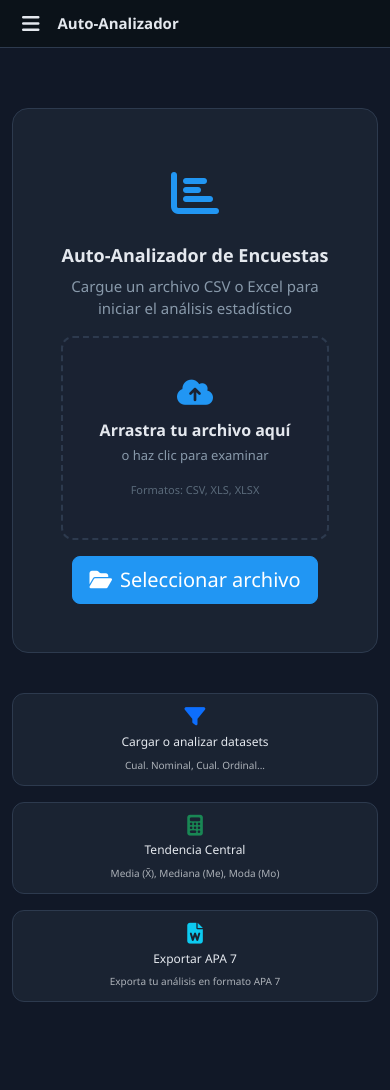
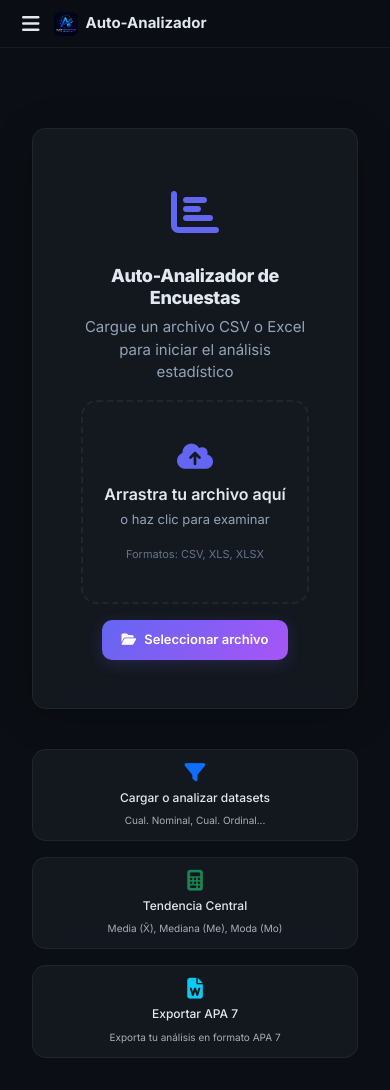
Before and after one commit to 1908piero/Sistema_Analizador0.1, a Flask app: page / in a window 390 px wide. Run offline with Flask 3, Linux system fonts and the light colour scheme.

Commit message:
feat: dark theme glassmorphism redesign + logo integration
- Replace UNAS circle with logo.jpeg (50x50 sidebar, 24x24 mobile bar)
- New color scheme: #0b0e14 dark bg, #161b22 glassmorphism cards
- Inter font, clean typography hierarchy
- Sidebar nav: gradient active state (#6366f1 -> #a855f7)
- Glassmorphism: backdrop-filter blur, border-radius 16px, box-shadow
- Buttons: gradient primary, subtle outline style
- Charts: dark bg #0b0e14, no grid, indigo/purple/cyan palette
- Desktop theme colors synced to new dark palette

```diff
--- a/webapp/static/css/style.css
+++ b/webapp/static/css/style.css
@@ -1,24 +1,32 @@
+@import url('https://fonts.googleapis.com/css2?family=Inter:wght@300;400;500;600;700;800&display=swap');
+
 :root {
-    --sidebar-bg: #0b1219;
-    --content-bg: #111827;
-    --card-bg: #1a2332;
-    --card-border: #2d3a4e;
-    --accent: #2196f3;
-    --accent-hover: #1976d2;
-    --text-primary: #e4e8ee;
-    --text-secondary: #8899aa;
-    --text-muted: #5a6a7a;
-    --success: #00b894;
-    --warning: #e17055;
+    --sidebar-bg: #0b0e14;
+    --content-bg: #0b0e14;
+    --card-bg: #161b22;
+    --card-glass: rgba(22, 27, 34, 0.85);
+    --card-border: rgba(255,255,255,0.06);
+    --accent: #6366f1;
+    --accent-hover: #4f46e5;
+    --accent-glow: rgba(99, 102, 241, 0.15);
+    --gradient-primary: linear-gradient(135deg, #6366f1, #a855f7);
+    --text-primary: #e2e8f0;
+    --text-secondary: #94a3b8;
+    --text-muted: #64748b;
+    --success: #10b981;
+    --warning: #f59e0b;
+    --danger: #ef4444;
 }
 
 body {
     background: var(--content-bg);
     color: var(--text-primary);
-    font-family: 'Segoe UI', system-ui, -apple-system, sans-serif;
+    font-family: 'Inter', 'Roboto', system-ui, -apple-system, sans-serif;
     overflow: hidden;
     margin: 0;
     padding: 0;
+    -webkit-font-smoothing: antialiased;
+    -moz-osx-font-smoothing: grayscale;
 }
 
 /* ============ MOBILE TOP BAR ============ */
@@ -40,7 +48,9 @@ body {
     left: 0;
     right: 0;
     height: 48px;
-    background: var(--sidebar-bg);
+    background: rgba(11, 14, 20, 0.95);
+    backdrop-filter: blur(12px);
+    -webkit-backdrop-filter: blur(12px);
     border-bottom: 1px solid var(--card-border);
     align-items: center;
     padding: 0 12px;
@@ -53,6 +63,13 @@ body {
     font-size: 20px;
     padding: 6px 10px;
     cursor: pointer;
+}
+.mobile-logo {
+    width: 24px;
+    height: 24px;
+    border-radius: 6px;
+    object-fit: cover;
+    margin-left: 4px;
 }
 .mobile-title {
     flex: 1;
@@ -420,11 +463,29 @@ body {
     background: var(--content-bg);
 }
 
+/* Scrollable area inside charts */
+.analysis-content .row {
+    margin-left: -8px;
+    margin-right: -8px;
+}
+
+.analysis-content .row > [class*="col-"] {
+    padding-left: 8px;
+    padding-right: 8px;
+}
+
+.container-fluid.p-4 {
+    padding: 32px !important;
+}
+
 /* Welcome / Index */
 .welcome-card {
-    background: var(--card-bg);
+    background: var(--card-glass);
+    backdrop-filter: blur(12px);
+    -webkit-backdrop-filter: blur(12px);
     border: 1px solid var(--card-border);
-    border-radius: 16px;
+    border-radius: 20px;
+    box-shadow: 0 8px 40px rgba(0,0,0,0.2);
 }
 
 .welcome-icon {
@@ -435,32 +496,31 @@ body {
 
 .welcome-title {
     color: var(--text-primary);
-    font-weight: 700;
+    font-weight: 800;
+    letter-spacing: -0.02em;
 }
 
 .welcome-subtitle {
     color: var(--text-secondary);
     font-size: 15px;
+    font-weight: 400;
 }
 
 .drop-zone {
     display: block;
     border: 2px dashed var(--card-border);
-    border-radius: 12px;
+    border-radius: 16px;
     padding: 40px 20px;
     cursor: pointer;
     transition: all 0.3s;
-    background: rgba(26, 35, 50, 0.5);
-}
-
-.drop-zone input[type="file"]:focus + .drop-icon {
-    outline: 2px solid var(--accent);
+    background: rgba(22, 27, 34, 0.5);
 }
 
 .drop-zone:hover,
 .drop-zone.drag-over {
     border-color: var(--accent);
-    background: rgba(33, 150, 243, 0.08);
+    background: rgba(99, 102, 241, 0.06);
+    box-shadow: 0 0 30px rgba(99, 102, 241, 0.08);
 }
 
 .drop-icon {
@@ -497,14 +556,18 @@ body {
 }
 
 .feature-card {
-    background: var(--card-bg);
+    background: var(--card-glass);
+    backdrop-filter: blur(8px);
+    -webkit-backdrop-filter: blur(8px);
     border: 1px solid var(--card-border);
-    border-radius: 12px;
-    transition: transform 0.2s;
+    border-radius: 14px;
+    transition: all 0.25s ease;
 }
 
 .feature-card:hover {
-    transform: translateY(-2px);
+    transform: translateY(-3px);
+    border-color: rgba(99, 102, 241, 0.2);
+    box-shadow: 0 8px 30px rgba(99, 102, 241, 0.1);
 }
 
 /* Analysis Layout */
@@ -771,67 +872,85 @@ body {
 
 .sampling-form .form-control,
 .sampling-form .form-select {
-    background: var(--card-bg);
+    background: rgba(22, 27, 34, 0.8);
     border: 1px solid var(--card-border);
     color: var(--text-primary);
     font-size: 14px;
+    border-radius: 10px;
+    transition: border-color 0.2s, box-shadow 0.2s;
 }
 
 .sampling-form .form-control:focus,
 .sampling-form .form-select:focus {
     border-color: var(--accent);
-    box-shadow: 0 0 0 0.2rem rgba(33, 150, 243, 0.25);
+    box-shadow: 0 0 0 2px rgba(99, 102, 241, 0.15);
 }
 
 /* Modal overrides */
 .modal-content {
-    background: var(--card-bg);
+    background: var(--card-glass);
+    backdrop-filter: blur(16px);
+    -webkit-backdrop-filter: blur(16px);
     border: 1px solid var(--card-border);
+    border-radius: 16px;
 }
 
 .modal-header {
     border-bottom: 1px solid var(--card-border);
+    padding: 16px 20px;
 }
 
 .modal-header .btn-close {
-    filter: invert(0.8);
+    filter: invert(0.6);
+}
+
+.modal-body {
+    padding: 20px;
 }
 
 /* Tables inside cards */
 .card {
-    background: var(--card-bg);
+    background: var(--card-glass);
+    backdrop-filter: blur(8px);
+    -webkit-backdrop-filter: blur(8px);
     border: 1px solid var(--card-border);
+    border-radius: 14px;
     color: var(--text-primary);
 }
 
 .table-dark {
-    --bs-table-bg: var(--card-bg);
+    --bs-table-bg: transparent;
     --bs-table-border-color: var(--card-border);
     color: var(--text-primary);
 }
 
 .table-dark th {
-    color: var(--accent);
-    border-bottom-color: var(--accent);
+    color: var(--text-secondary);
+    border-bottom-color: var(--card-border);
 }
 
 /* Alerts */
 .alert-info {
-    background: rgba(33, 150, 243, 0.1);
-    border-color: rgba(33, 150, 243, 0.3);
+    background: rgba(99, 102, 241, 0.1);
+    border-color: rgba(99, 102, 241, 0.15);
     color: var(--text-primary);
+    border-radius: 10px;
 }
 
 .alert-danger {
-    background: rgba(225, 112, 85, 0.1);
-    border-color: rgba(225, 112, 85, 0.3);
-    color: #e17055;
+    background: rgba(239, 68, 68, 0.1);
+    border-color: rgba(239, 68, 68, 0.15);
+    color: var(--danger);
+    border-radius: 10px;
 }
 
 /* Error card */
 .error-card {
-    background: var(--card-bg);
+    background: var(--card-glass);
+    backdrop-filter: blur(8px);
+    -webkit-backdrop-filter: blur(8px);
     border: 1px solid var(--card-border);
+    border-radius: 16px;
 }
 
 /* Spinner colors */
@@ -839,32 +958,50 @@ body {
     color: var(--accent) !important;
 }
 
+/* Selection color */
+::selection {
+    background: rgba(99, 102, 241, 0.3);
+    color: #fff;
+}
+
 /* Buttons */
 .btn-primary {
-    background: var(--accent);
-    border-color: var(--accent);
+    background: var(--gradient-primary);
+    border: none;
+    border-radius: 10px;
+    font-weight: 600;
+    font-size: 13px;
+    padding: 10px 20px;
+    transition: all 0.25s ease;
+    box-shadow: 0 4px 15px rgba(99, 102, 241, 0.2);
 }
 
 .btn-primary:hover {
-    background: var(--accent-hover);
-    border-color: var(--accent-hover);
+    transform: translateY(-1px);
+    box-shadow: 0 6px 25px rgba(99, 102, 241, 0.35);
 }
 
 .btn-outline-primary {
     color: var(--accent);
-    border-color: var(--accent);
+    border: 1.5px solid rgba(99, 102, 241, 0.3);
+    border-radius: 10px;
+    font-weight: 600;
+    font-size: 13px;
+    padding: 10px 20px;
+    background: transparent;
+    transition: all 0.25s ease;
 }
 
 .btn-outline-primary:hover {
-    background: var(--accent);
+    background: rgba(99, 102, 241, 0.1);
     border-color: var(--accent);
-    color: #fff;
+    color: var(--accent);
 }
 
 /* Scrollbar */
 ::-webkit-scrollbar {
-    width: 6px;
-    height: 6px;
+    width: 5px;
+    height: 5px;
 }
 
 ::-webkit-scrollbar-track {
@@ -872,12 +1009,12 @@ body {
 }
 
 ::-webkit-scrollbar-thumb {
-    background: var(--card-border);
-    border-radius: 3px;
+    background: rgba(99, 102, 241, 0.2);
+    border-radius: 10px;
 }
 
 ::-webkit-scrollbar-thumb:hover {
-    background: var(--text-muted);
+    background: rgba(99, 102, 241, 0.4);
 }
 
 /* Modal summary table */
--- a/webapp/templates/base.html
+++ b/webapp/templates/base.html
@@ -14,6 +14,7 @@
         <button class="hamburger-btn" id="menuToggle" aria-label="Menu">
             <i class="fas fa-bars"></i>
         </button>
+        <img src="{{ url_for('static', filename='logo.jpeg') }}" alt="Logo" class="mobile-logo">
         <span class="mobile-title">Auto-Analizador</span>
     </nav>
 
@@ -22,7 +23,7 @@
     <nav class="mobile-menu" id="mobileMenu">
         <div class="mobile-menu-header">
             <div class="logo-circle" style="width:60px;height:60px;margin:0 auto 8px;overflow:hidden;">
-                <img src="{{ url_for('static', filename='escudo_unas.png') }}" alt="UNAS" style="width:100%;height:100%;object-fit:contain;">
+                <img src="{{ url_for('static', filename='logo.jpeg') }}" alt="Logo" style="width:100%;height:100%;object-fit:cover;">
             </div>
             <h5>{{ _('app.full_title') }}</h5>
         </div>
@@ -47,8 +48,8 @@
         <!-- Desktop sidebar (hidden on mobile) -->
         <aside class="sidebar" id="desktopSidebar">
             <div class="sidebar-header">
-                <div class="logo-circle" style="overflow:hidden;">
-                    <img src="{{ url_for('static', filename='escudo_unas.png') }}" alt="UNAS" style="width:100%;height:100%;object-fit:contain;">
+                <div class="sidebar-logo">
+                    <img src="{{ url_for('static', filename='logo.jpeg') }}" alt="Logo">
                 </div>
                 <h5 class="sidebar-title">{{ _('app.full_title') }}</h5>
             </div>
```
Also changed, not shown: other parts of webapp/static/css/style.css (+138 -75 lines), model/charts.py (+10 -5 lines), view/ui_components.py (+13 -13 lines), webapp/static/logo.jpeg (added).
